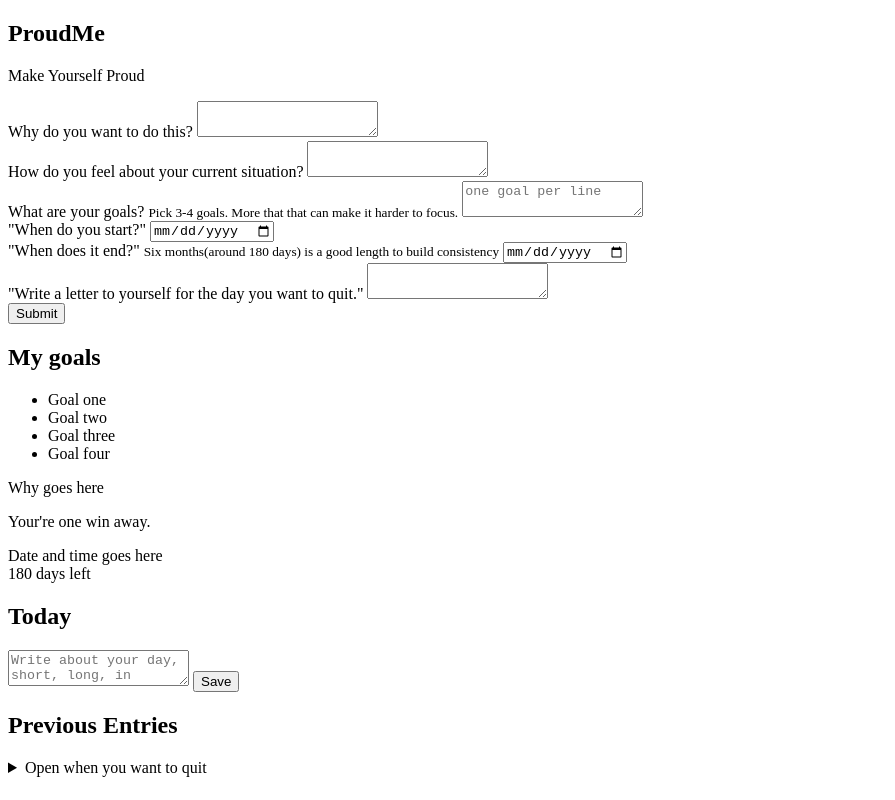
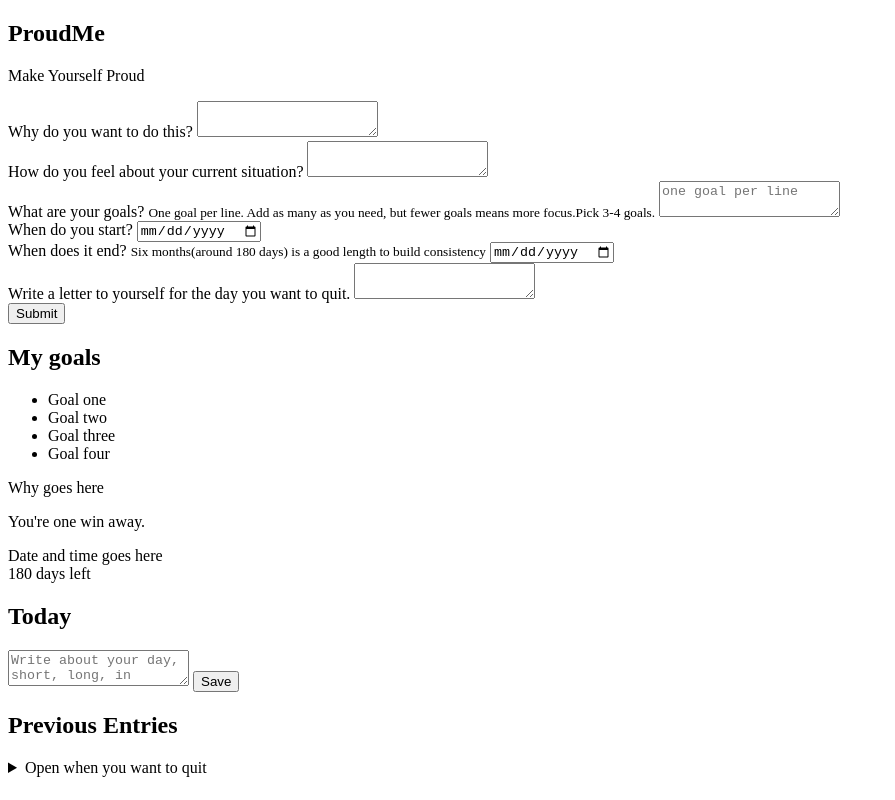
Before and after one commit to NikhilKshub/ProudMe, a plain HTML site: page index.html in a window 1280 px wide. Shown: the whole page, without its empty margins (0-895 px from the left). Drawn offline with Linux system fonts and the light colour scheme.

Commit message:
fixed few things& added missmessage

```diff
--- a/index.html
+++ b/index.html
@@ -4,6 +4,9 @@
     <meta charset="UTF-8">
     <meta name="viewport" content="width=device-width, initial-scale=1.0">
     <title>ProudMe</title>
+    <link rel="preconnect" href="https://fonts.googleapis.com">
+    <link rel="preconnect" href="https://fonts.gstatic.com" crossorigin>
+    <link href="https://fonts.googleapis.com/css2?family=Anton&family=IBM+Plex+Mono:wght@400;500;600;700&display=swap" rel="stylesheet">
     <link rel="stylesheet" href="style.css">
 </head>
 
@@ -23,20 +26,20 @@
             </div>
             <div class="field">
                 <label for="goals">What are your goals?</label>
-                <small>Pick 3-4 goals. More that that can make it harder to focus.</small>
+                <small>One goal per line. Add as many as you need, but fewer goals means more focus.Pick 3-4 goals.</small>
                 <textarea id="goals" required placeholder="one goal per line"></textarea>
             </div>
             <div class="field">
-                <label for="start-date">"When do you start?"</label>
+                <label for="start-date">When do you start?</label>
                 <input type="date" id="start-date" required>
             </div>
             <div class="field">
-                <label for="end-date">"When does it end?"</label>
+                <label for="end-date">When does it end?</label>
                 <small>Six months(around 180 days) is a good length to build consistency</small>
                 <input type="date" id="end-date" required>
             </div>
             <div class="field">
-                <label for="letter">"Write a letter to yourself for the day you want to quit."</label>
+                <label for="letter">Write a letter to yourself for the day you want to quit.</label>
                 <textarea id="letter" required></textarea>
             </div>
 
@@ -55,7 +58,7 @@
             </ul>
             <p>Why goes here</p>
         </header>
-        <p id="quote">Your're one win away.</p>
+        <p id="quote">You're one win away.</p>
 
         <div id="top-bar">
             <div id="date">Date and time goes here</div>
@@ -75,8 +78,9 @@
             <div id="entries-list"></div>
         </section>
 
-        <details>
+        <details id="letter-box">
             <summary>Open when you want to quit</summary>
+            <p id="miss-message"></p>
             <p id="letter-text">Your letter goes here</p>
         </details>
     </section>
```
